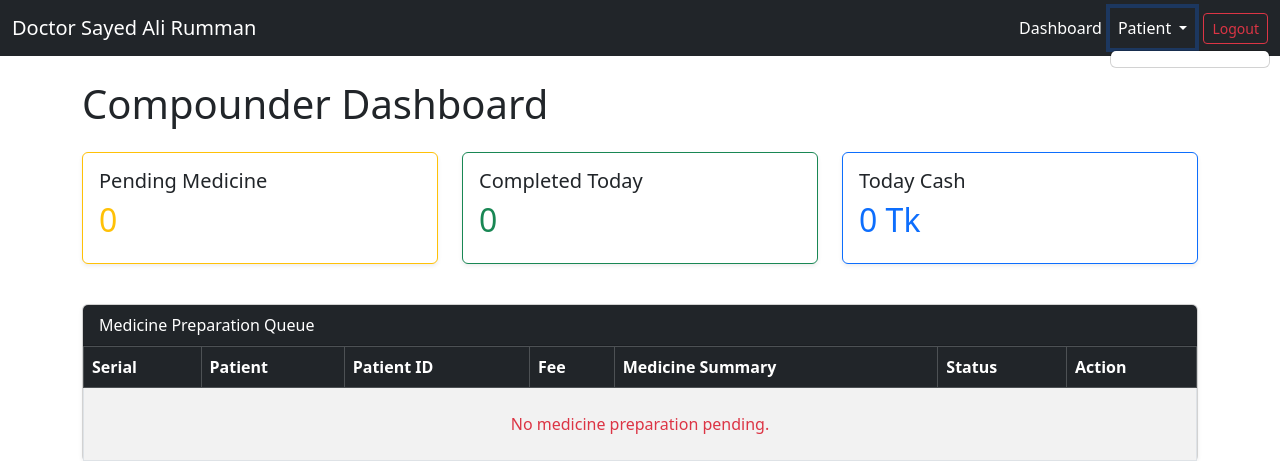
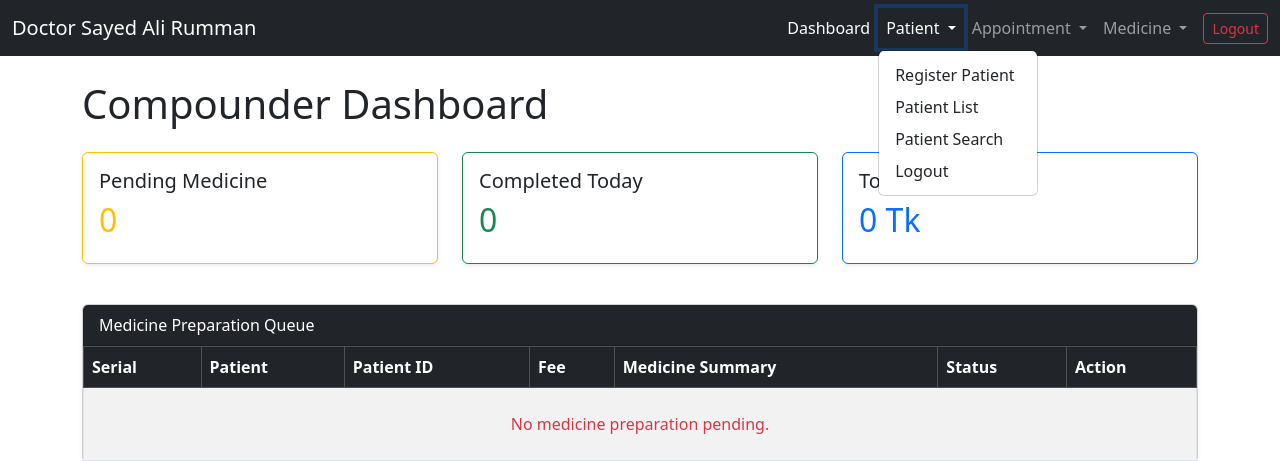
Before and after one commit to mdfahimshahriar17/homeopathic_doctor_management_system, a Django app: page /core/compounder/dashboard/ in a window 1280 px wide, after a click on "Patient". Shown: the top 461 px of the page. Run offline with Django 5.2, Linux system fonts and the light colour scheme; the visitor is signed in with stand-in values (Sample User, id 1); data that the repository does not hold is empty.

Commit message:
Complete clinic management system with dashboards and role-based features

```diff
--- a/templates/base.html
+++ b/templates/base.html
@@ -19,80 +19,51 @@
               {% if user.is_authenticated %}
             <ul class="navbar-nav ms-auto mb-2 mb-lg-0">
 
-                  {% if user.role != 'receptionist' %}
-
-                      <!-- Dashboard -->
+                <!-- Dashboard: sobai dekhbe including receptionist -->
                 <li class="nav-item">
                     <a class="nav-link active" href="{% url 'home' %}">Dashboard</a>
                 </li>
 
-                      <!-- Patient -->
+          {% if user.role != 'receptionist' %}
+
+              <!--For Register-->
               <li class="nav-item dropdown">
                   <a class="nav-link dropdown-toggle" href="#" role="button" data-bs-toggle="dropdown" aria-expanded="false">
                       Patient
                   </a>
-
                   <ul class="dropdown-menu">
-                              {% if user.role == 'doctor' %}
-                              <li>
-                                  <a class="dropdown-item" href="{% url 'register_patient' %}">Register Patient</a>
-                              </li>
-                              <li>
-                                  <a class="dropdown-item" href="{% url 'patient_list' %}">Patient List</a>
-                              </li>
-                              {% endif %}
-
-                              {% if user.role == 'doctor' or user.role == 'compounder' %}
-                              <li>
-                                  <a class="dropdown-item" href="{% url 'patient_search' %}">Patient Search</a>
-                              </li>
-                              {% endif %}
+                      <li><a class="dropdown-item" href="{% url 'register_patient' %}">Register Patient</a></li>
+                      <li><a class="dropdown-item" href="{% url 'patient_list' %}">Patient List</a></li>
+                      <li><a class="dropdown-item" href="{% url 'patient_search' %}">Patient Search</a></li>
+                      <li><a class="dropdown-item" href="{% url 'user_logout' %}">Logout</a></li>
                   </ul>
               </li>
 
-                      <!-- Appointment -->
-                      {% if user.role == 'doctor' or user.role == 'compounder' %}
+              <!--For Appointment-->
               <li class="nav-item dropdown">
                   <a class="nav-link dropdown-toggle" href="#" role="button" data-bs-toggle="dropdown" aria-expanded="false">
                       Appointment
                   </a>
-
                   <ul class="dropdown-menu">
-                              <li>
-                                  <a class="dropdown-item" href="{% url 'appointment_list' %}">Appointment List</a>
-                              </li>
+                      <li><a class="dropdown-item" href="{% url 'patient_search' %}">Register Appointment</a></li>
+                      <li><a class="dropdown-item" href="{% url 'appointment_list' %}">Appointment List</a></li>
                   </ul>
               </li>
-                      {% endif %}
 
-                      <!-- Medicine only Doctor -->
-                      {% if user.role == 'doctor' %}
+              <!--For Medicine-->
               <li class="nav-item dropdown">
                   <a class="nav-link dropdown-toggle" href="#" role="button" data-bs-toggle="dropdown" aria-expanded="false">
                       Medicine
                   </a>
-
                   <ul class="dropdown-menu">
-                              <li>
-                                  <a class="dropdown-item" href="{% url 'create_medicine' %}">Register Medicine</a>
-                              </li>
-                              <li>
-                                  <a class="dropdown-item" href="{% url 'medicine_list' %}">Medicine List</a>
-                              </li>
+                      <li><a class="dropdown-item" href="{% url 'create_medicine' %}">Register Medicine</a></li>
+                      <li><a class="dropdown-item" href="{% url 'medicine_list' %}">Medicine List</a></li>
                   </ul>
               </li>
-                      {% endif %}
-
-                      <!-- Compounder Queue -->
-                      {% if user.role == 'compounder' %}
-                      <li class="nav-item">
-                          <a class="nav-link" href="{% url 'compounder_dashboard' %}">Queue</a>
-                      </li>
-                      {% endif %}
 
           {% endif %}
 
-                  <!-- Logout: everyone will see -->
+          <!-- Logout: sobai dekhbe -->
           <li class="nav-item ms-2 d-flex align-items-center">
               <a class="btn btn-outline-danger btn-sm" href="{% url 'user_logout' %}">
                   Logout
@@ -100,6 +71,7 @@
           </li>
 
       </ul>
+
       {% else %}
       <ul class="navbar-nav ms-auto mb-2 mb-lg-0">
           <li class="nav-item">
```
Lines whose indentation alone changed are shown as unchanged.
